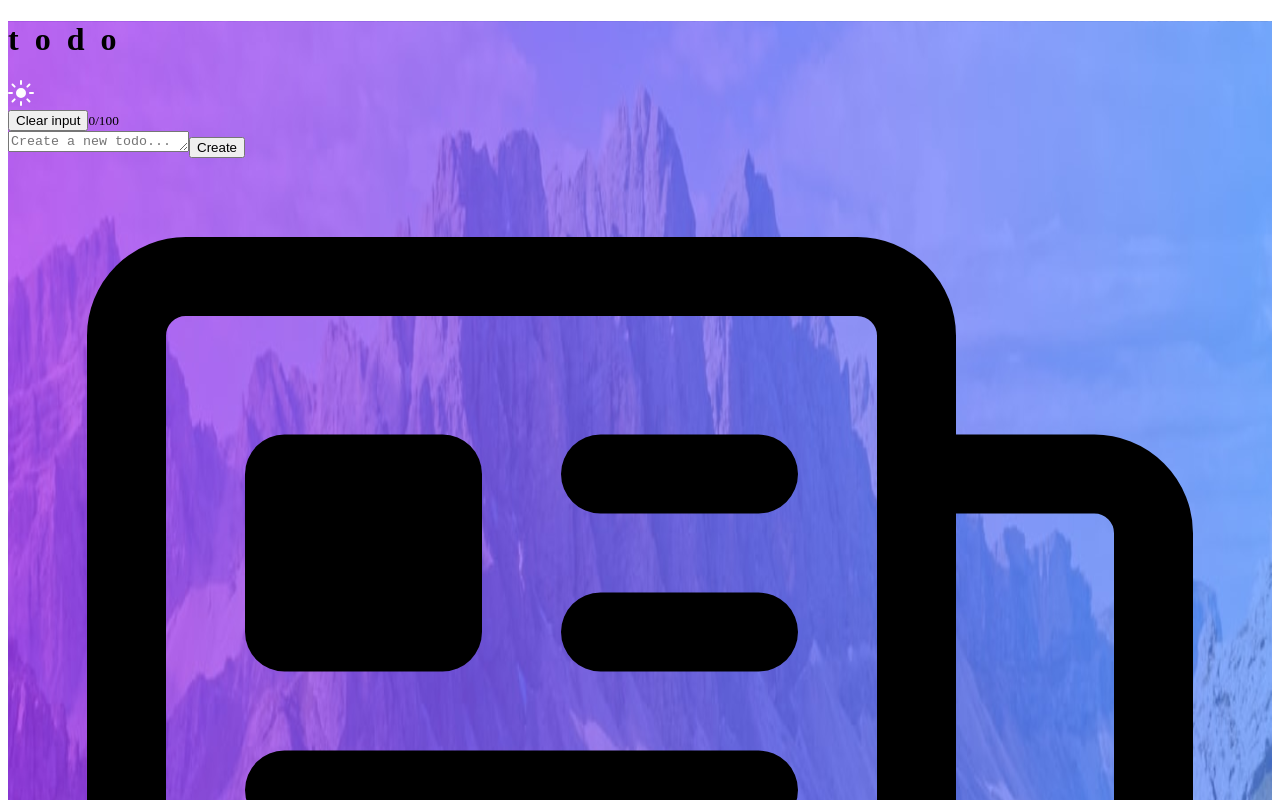
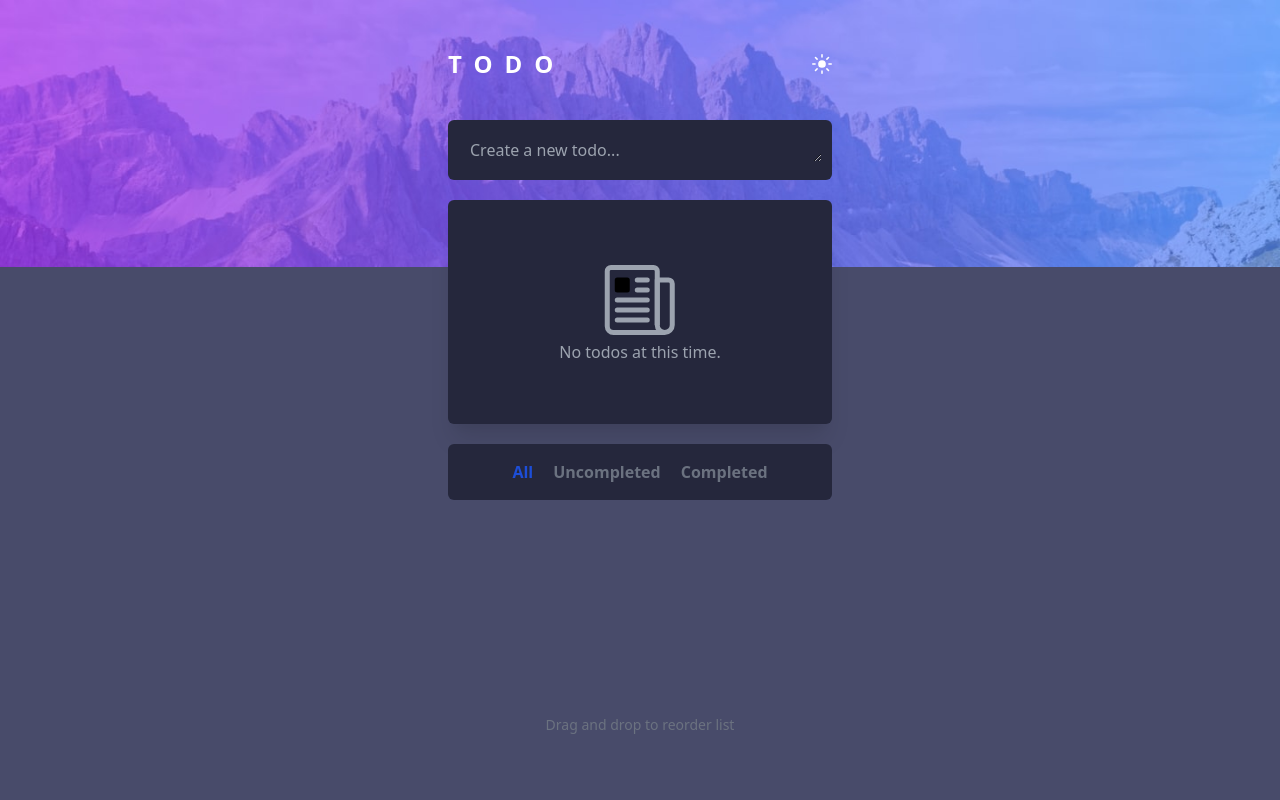
Before and after one commit to uchedotphp/Todo-Task-Sheet, a Vue app: page / in a window 1280 px wide. Shown: the top 800 px of the page. Built offline with nearby package versions, Linux system fonts and the light colour scheme.

Commit message:
little clean up

```diff
--- a/src/main.ts
+++ b/src/main.ts
@@ -2,6 +2,6 @@ import { createApp } from "vue";
 import App from "./App.vue";
 import router from "./router";
 import store from "./store";
-import "tailwindcss/tailwind.css";
+import "./assets/styles/tailwind.css";
 
 createApp(App).use(store).use(router).mount("#app");
--- a/src/store/modules/todos.ts
+++ b/src/store/modules/todos.ts
@@ -23,7 +23,7 @@ const todos = {
         return;
       }
       const status = payload === "uncompleted" ? false : true;
-      const selectedTasks = [] as number[]
+      const selectedTasks = [] as number[];
       state.todos.forEach((t, index) => {
         if (t.completed === status) {
           selectedTasks.push(index);
--- a/tailwind.config.js
+++ b/tailwind.config.js
@@ -1,5 +1,5 @@
 module.exports = {
-  purge: ["./src/**/*.html", "./src/**/*.js"],
+  purge: ["./index.html", "./src/**/*.{vue,js,ts,jsx,tsx}"],
   darkMode: "class", // or 'media' or 'class'
   theme: {
     extend: {
@@ -23,9 +23,6 @@ module.exports = {
       fontFamily: {
         josefin: "'Josefin Sans', 'sans-serif'",
       },
-      backgroundImage: {
-        // "back-drop": "url('/src/assets/images/bg-mobile-light.jpg')",
-      },
     },
   },
   variants: {
```
Also changed, not shown: src/router/index.ts (+4 -11 lines), src/views/Active.vue (deleted, +0 -13 lines), src/views/Completed.vue (deleted, +0 -13 lines), src/assets/logo.png (deleted), src/assets/styles/colors.scss (deleted), src/assets/styles/typography.scss (deleted).
